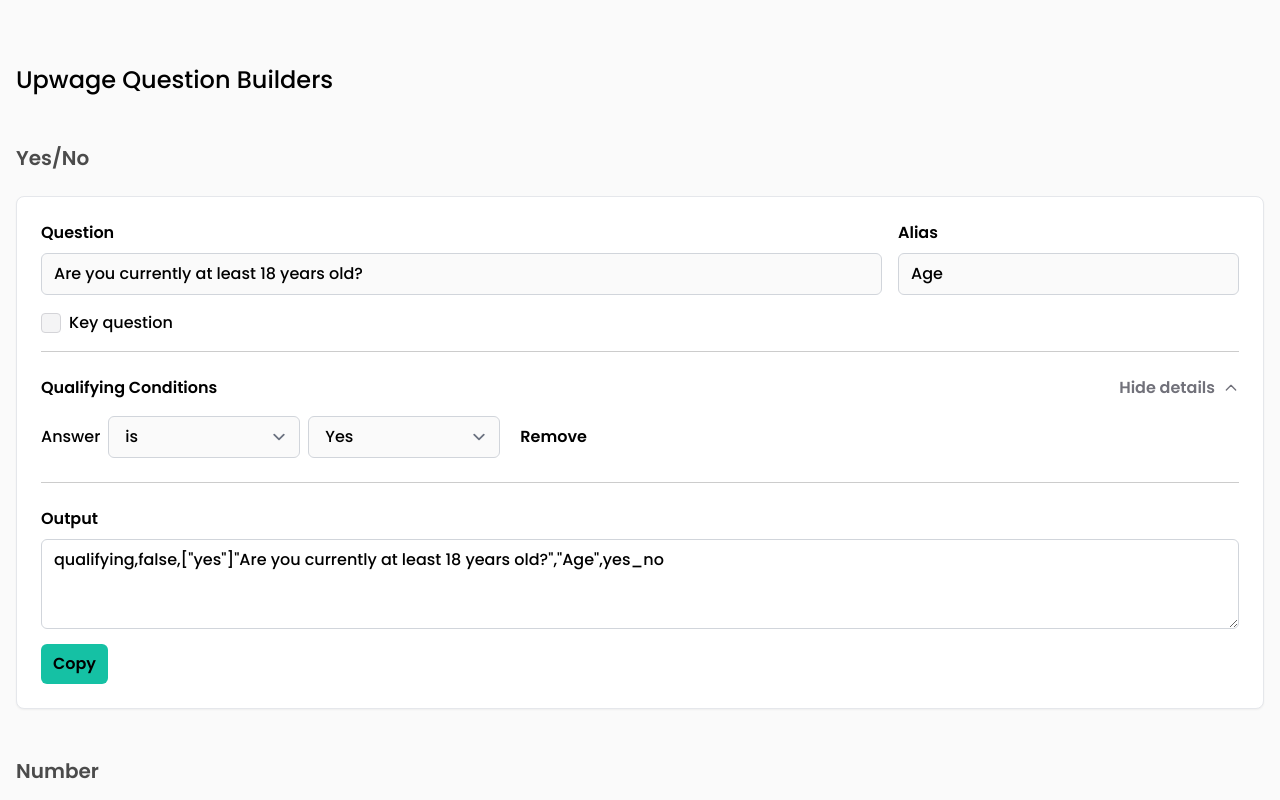
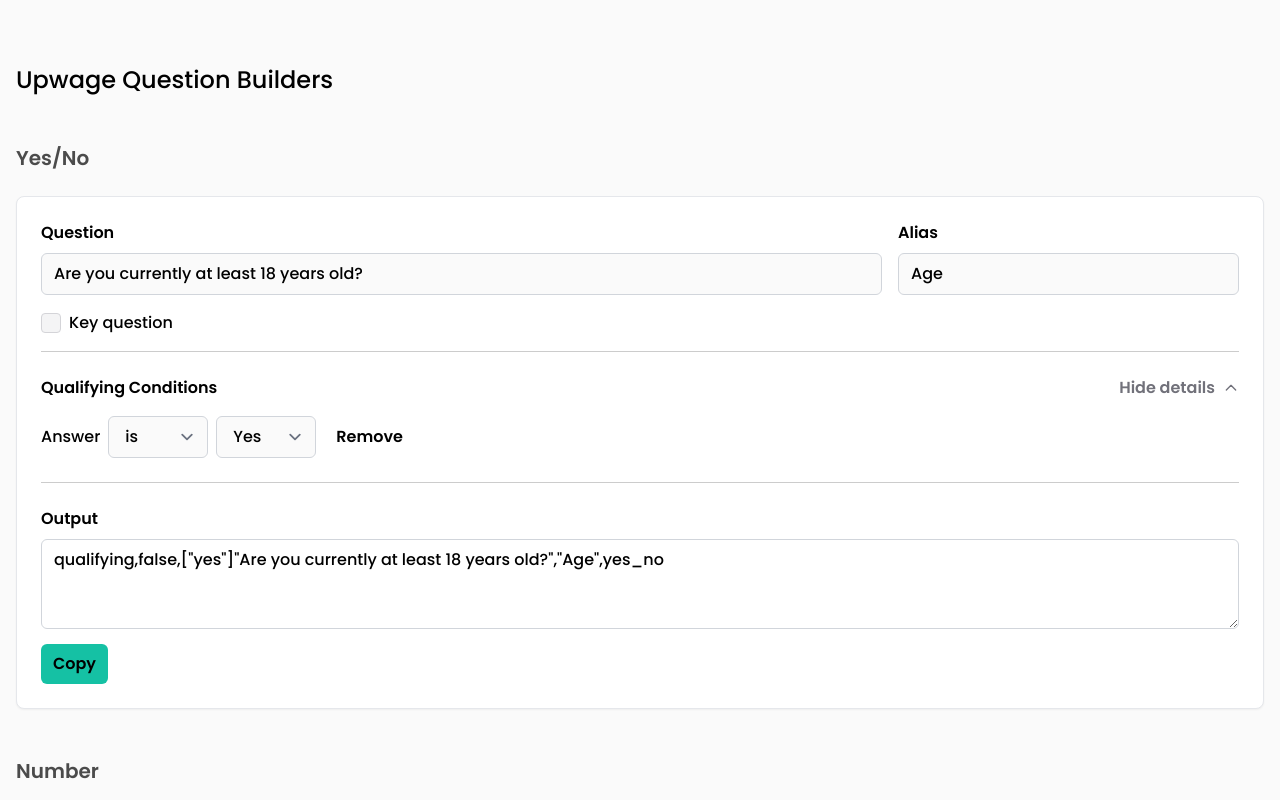
Before and after one commit to nweii/upwage-question-builder, a Next.js app: page / in a window 1280 px wide. Shown: the top 800 px of the page. Built offline with nearby package versions, Linux system fonts and the light colour scheme.

Commit message:
feat: keyboard nav for CustomSelect

```diff
--- a/components/FormComponents.js
+++ b/components/FormComponents.js
@@ -19,27 +19,69 @@
 }) => {
   const [isOpen, setIsOpen] = useState(false);
   const dropdownRef = useRef(null);
+  const buttonRef = useRef(null);
 
   const handleOptionClick = (optionValue) => {
     if (multiple) {
+      // for multiple selection, toggle the option's selected state.
       const newValue = Array.isArray(value) ? value : [];
       const updatedValue = newValue.includes(optionValue)
         ? newValue.filter((v) => v !== optionValue)
         : [...newValue, optionValue];
       onChange(updatedValue);
     } else {
+      // for single selection, update the value and close the dropdown.
       onChange(optionValue);
       setIsOpen(false);
+      buttonRef.current.focus();
     }
   };
 
-  const handleClickOutside = (event) => {
-    if (dropdownRef.current && !dropdownRef.current.contains(event.target)) {
+  // manage keyboard navigation for the main button
+  const handleKeyDown = (event) => {
+    if (event.key === "Enter" || event.key === " ") {
+      event.preventDefault();
+      setIsOpen(!isOpen);
+    } else if (event.key === "Escape") {
       setIsOpen(false);
+    } else if (event.key === "ArrowDown" && isOpen) {
+      event.preventDefault();
+      const firstOption = dropdownRef.current.querySelector('[role="option"]');
+      if (firstOption) firstOption.focus();
     }
   };
 
+  // manage keyboard navigation within dropdown options
+  const handleOptionKeyDown = (event, optionValue) => {
+    if (event.key === "Enter" || event.key === " ") {
+      event.preventDefault();
+      handleOptionClick(optionValue);
+    } else if (event.key === "Escape") {
+      setIsOpen(false);
+      buttonRef.current.focus();
+    } else if (event.key === "ArrowDown" || event.key === "ArrowUp") {
+      event.preventDefault();
+      const options = Array.from(
+        dropdownRef.current.querySelectorAll('[role="option"]'),
+      );
+      const currentIndex = options.indexOf(event.target);
+      const nextIndex =
+        // use modulo `%` operators to cycle through the list when going past the ends
+        event.key === "ArrowDown"
+          ? (currentIndex + 1) % options.length
+          : (currentIndex - 1 + options.length) % options.length;
+      options[nextIndex].focus();
+    }
+  };
+
+  // set up listener to handle closing via outside click
   useEffect(() => {
+    const handleClickOutside = (event) => {
+      // if the dropdown is active and a click happens outside of it, close the dropdown
+      if (dropdownRef.current && !dropdownRef.current.contains(event.target)) {
+        setIsOpen(false);
+      }
+    };
     document.addEventListener("mousedown", handleClickOutside);
     return () => {
       document.removeEventListener("mousedown", handleClickOutside);
@@ -48,11 +90,13 @@
 
   const getDisplayValue = () => {
     if (multiple) {
+      // show comma-separated list of options if multi-select
       return Array.isArray(value) && value.length > 0
         ? value.map((v) => options.find((o) => o.value === v)?.label).join(", ")
         : placeholder || "Select options";
     } else {
       return (
+        // show the selected option if single-select
         options.find((o) => o.value === value)?.label ||
         placeholder ||
         "Select an option"
@@ -61,19 +105,32 @@
   };
 
   return (
-    <div className="relative" ref={dropdownRef}>
-      <div
-        className="form-select min-w-48 cursor-pointer rounded-md border border-gray-300 bg-zinc-50 py-2 pl-4 pr-8 focus:border-accent focus:outline-none dark:border-zinc-700 dark:bg-zinc-800"
+    <div className="relative inline-block" ref={dropdownRef}>
+      <button
+        ref={buttonRef}
+        aria-haspopup="listbox"
+        aria-expanded={isOpen}
+        className="form-select w-auto min-w-[100px] cursor-pointer rounded-md border border-gray-300 bg-zinc-50 py-2 pl-4 pr-8 text-left focus:border-accent focus:outline-none dark:border-zinc-700 dark:bg-zinc-800"
         onClick={() => setIsOpen(!isOpen)}
+        onKeyDown={handleKeyDown}
       >
         {getDisplayValue()}
-      </div>
+      </button>
       {isOpen && (
-        <div className="absolute z-10 mt-1 w-full rounded-md border border-gray-300 bg-zinc-50 shadow-lg dark:border-zinc-700 dark:bg-zinc-800">
+        <ul
+          role="listbox"
+          className="absolute z-10 mt-1 w-full min-w-[100px] rounded-md border border-gray-300 bg-zinc-50 shadow-lg dark:border-zinc-700 dark:bg-zinc-800"
+          tabIndex={-1}
+        >
           {options.map((option) => (
-            <div
+            <li
               key={option.value}
-              className={`cursor-pointer px-4 py-2 hover:bg-gray-100 dark:hover:bg-zinc-700 ${
+              role="option"
+              aria-selected={
+                multiple ? value.includes(option.value) : value === option.value
+              }
+              tabIndex={0}
+              className={`cursor-pointer px-4 py-2 hover:opacity-50 ${
                 (
                   multiple
                     ? value.includes(option.value)
@@ -83,11 +140,12 @@
                   : ""
               }`}
               onClick={() => handleOptionClick(option.value)}
+              onKeyDown={(e) => handleOptionKeyDown(e, option.value)}
             >
               {option.label}
-            </div>
+            </li>
           ))}
-        </div>
+        </ul>
       )}
     </div>
   );
```
